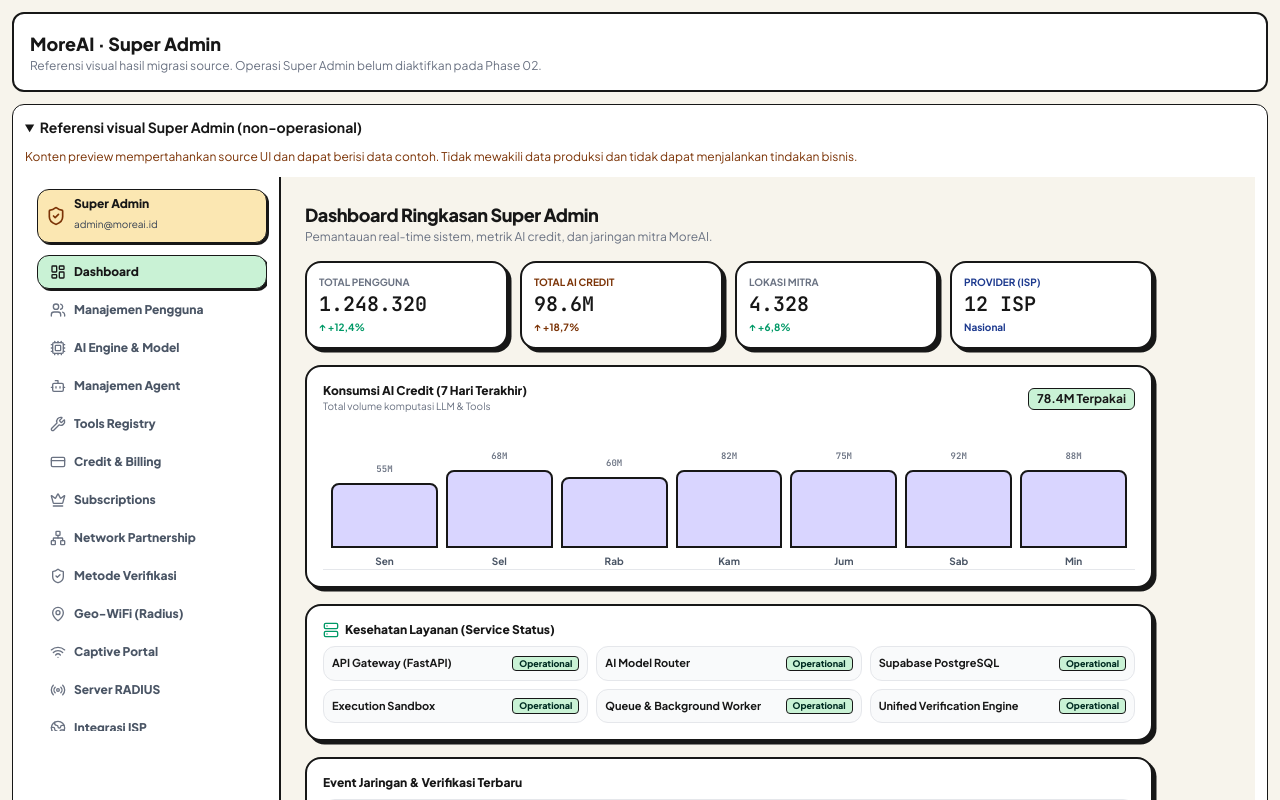
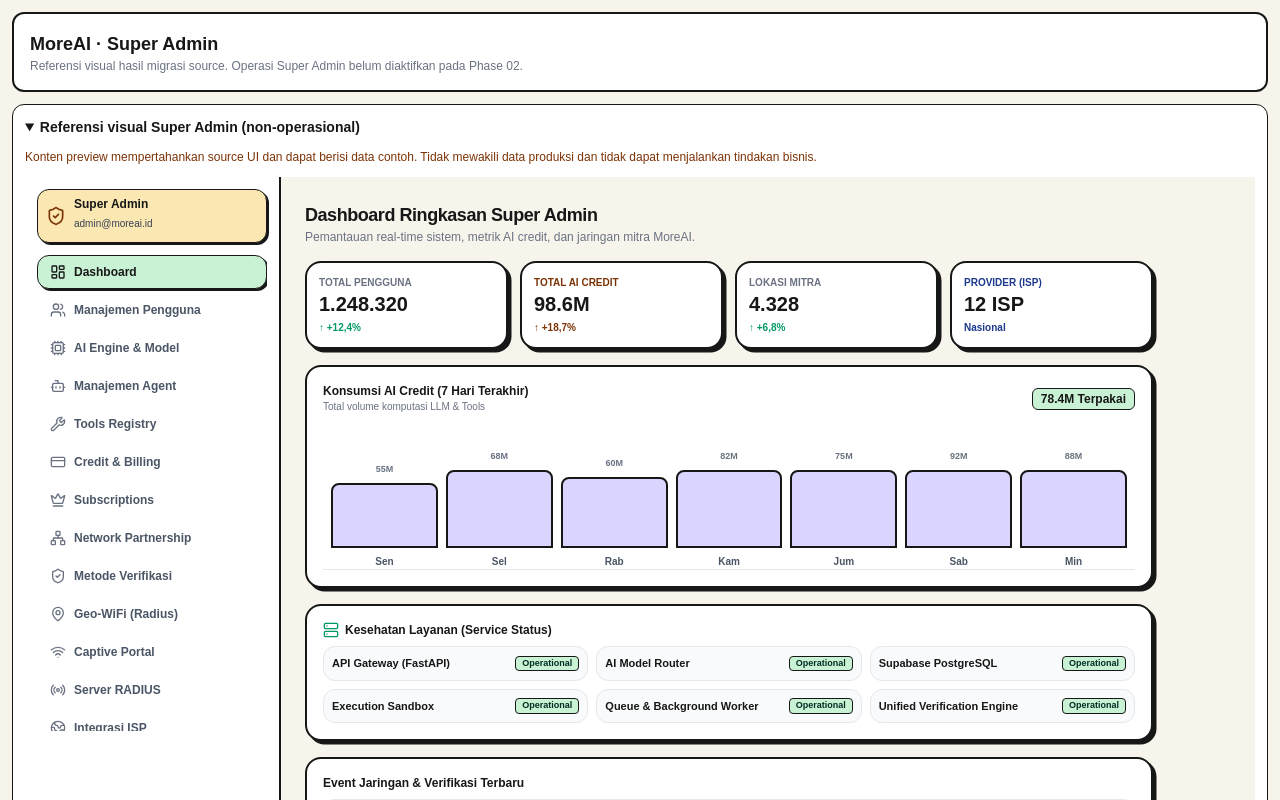
Before and after one commit to urbanrealty36-ops/MoreAI, a Next.js app in the folder apps/admin/: page / in a window 1280 px wide. Shown: the top 800 px of the page. Built offline with nearby package versions, Linux system fonts and the light colour scheme; a web font is replaced by a local one.

Commit message:
fix(phase-03): use pinned local brand fonts in admin build

```diff
--- a/apps/admin/src/app/layout.tsx
+++ b/apps/admin/src/app/layout.tsx
@@ -1,17 +1,17 @@
 import type { Metadata, Viewport } from "next";
-import { Plus_Jakarta_Sans, JetBrains_Mono } from "next/font/google";
+import localFont from "next/font/local";
 import "./globals.css";
 
-const plusJakartaSans = Plus_Jakarta_Sans({
-  subsets: ["latin"],
-  weight: ["400", "500", "600", "700", "800"],
+const plusJakartaSans = localFont({
+  src: "../../../mobile/assets/fonts/PlusJakartaSans.ttf",
+  weight: "100 900",
   variable: "--font-sans",
   display: "swap",
 });
 
-const jetbrainsMono = JetBrains_Mono({
-  subsets: ["latin"],
-  weight: ["400", "500", "600"],
+const jetbrainsMono = localFont({
+  src: "../../../mobile/assets/fonts/JetBrainsMono.ttf",
+  weight: "100 800",
   variable: "--font-mono",
   display: "swap",
 });
```
